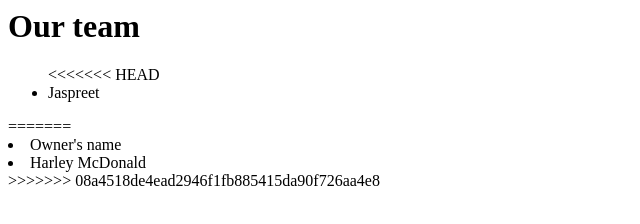
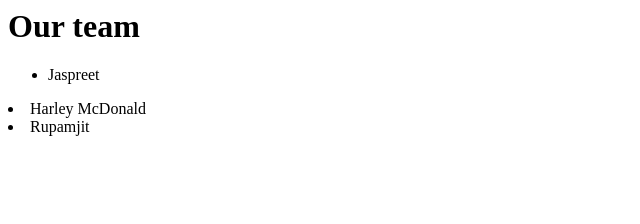
Before and after one commit to Ereen12345/session6, a plain HTML site: page team.html in a window 1280 px wide. Shown: the whole page, without its empty margins (0-640 px from the left). Drawn offline with Linux system fonts and the light colour scheme.

Commit message:
Update team.html

```diff
--- a/team.html
+++ b/team.html
@@ -2,11 +2,8 @@
 <body>
 
     <h1>Our team</h1><ul>
-<<<<<<< HEAD
         <li>Jaspreet</li></ul>
-=======
-        <li>Owner's name</li></ul>
         <li>Harley McDonald</li></ul>
->>>>>>> 08a4518de4ead2946f1fb885415da90f726aa4e8
+        <li>Rupamjit</li></ul>
 </body>
 </html>
```
